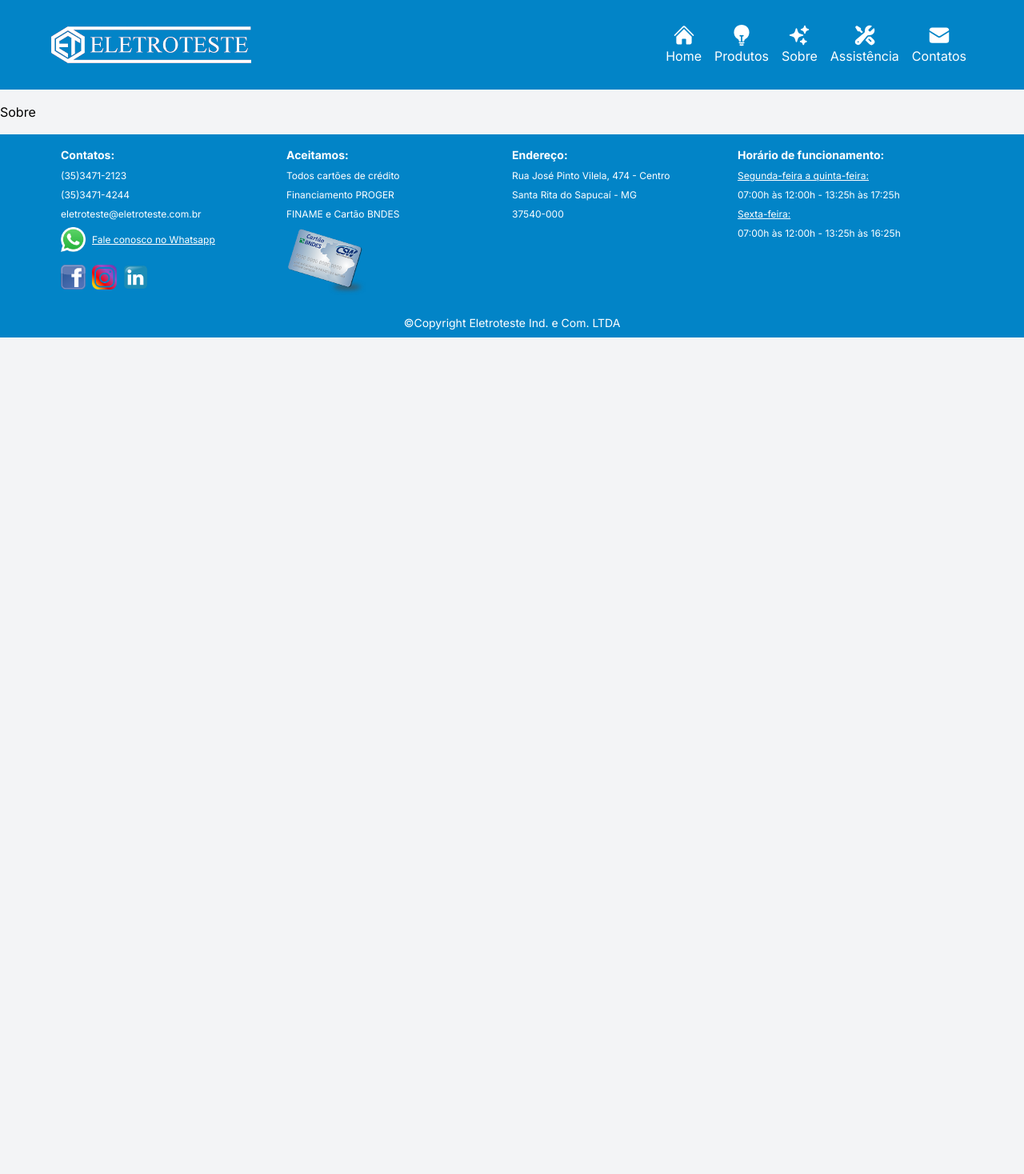
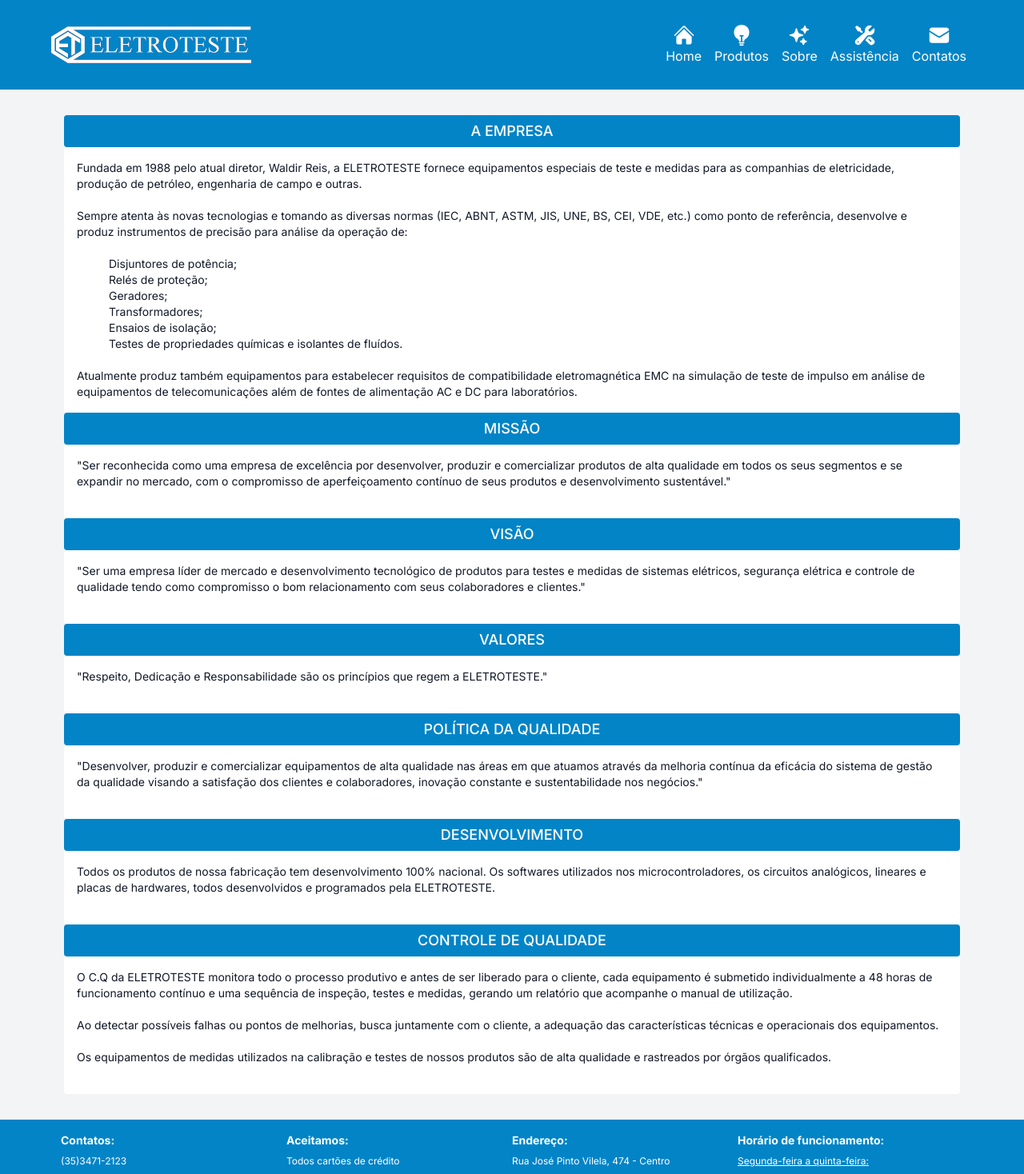
Before and after one commit to FernandoAvellar/eletroteste.com.br, a Next.js app: page /sobre in a window 1280 px wide. Shown: the top 1468 px of the page at 80% size. Before the commit the page ends 800 px from the top, so only its background shows below. Built offline with nearby package versions, Linux system fonts and the light colour scheme.

Commit message:
inicio da pagina sobre

```diff
--- a/app/sobre/page.js
+++ b/app/sobre/page.js
@@ -1,7 +1,130 @@
 export default function SobrePage() {
   return (
     <>
-      <h1>Sobre</h1>
+      <div className="container mx-auto flex max-w-6xl flex-col items-center justify-center p-4">
+        <div className="flex h-10 w-full items-center justify-center rounded bg-sky-600">
+          <p className="text-lg font-medium text-white">A EMPRESA</p>
+        </div>
+        <div className="h-fill flex w-full flex-col rounded bg-white p-4 text-sm text-gray-900">
+          <p>
+            Fundada em 1988 pelo atual diretor, Waldir Reis, a ELETROTESTE
+            fornece equipamentos especiais de teste e medidas para as companhias
+            de eletricidade, produção de petróleo, engenharia de campo e outras.
+          </p>
+          <br></br>
+          <p>
+            Sempre atenta às novas tecnologias e tomando as diversas normas
+            (IEC, ABNT, ASTM, JIS, UNE, BS, CEI, VDE, etc.) como ponto de
+            referência, desenvolve e produz instrumentos de precisão para
+            análise da operação de:
+          </p>
+          <br></br>
+          <ul className="pl-10">
+            <li>Disjuntores de potência;</li>
+            <li>Relés de proteção;</li>
+            <li>Geradores;</li>
+            <li>Transformadores;</li>
+            <li>Ensaios de isolação;</li>
+            <li>Testes de propriedades químicas e isolantes de fluídos.</li>
+          </ul>
+          <br></br>
+          <p>
+            Atualmente produz também equipamentos para estabelecer requisitos de
+            compatibilidade eletromagnética EMC na simulação de teste de impulso
+            em análise de equipamentos de telecomunicações além de fontes de
+            alimentação AC e DC para laboratórios.
+          </p>
+        </div>
+        <div className="flex h-10 w-full items-center justify-center rounded bg-sky-600">
+          <p className="text-lg font-medium text-white">MISSÃO</p>
+        </div>
+        <div className="h-fill flex w-full flex-col rounded bg-white p-4 text-sm text-gray-900">
+          <p>
+            &quot;Ser reconhecida como uma empresa de excelência por
+            desenvolver, produzir e comercializar produtos de alta qualidade em
+            todos os seus segmentos e se expandir no mercado, com o compromisso
+            de aperfeiçoamento contínuo de seus produtos e desenvolvimento
+            sustentável.&quot;
+          </p>
+          <br></br>
+        </div>
+        <div className="flex h-10 w-full items-center justify-center rounded bg-sky-600">
+          <p className="text-lg font-medium text-white">VISÃO</p>
+        </div>
+        <div className="h-fill flex w-full flex-col rounded bg-white p-4 text-sm text-gray-900">
+          <p>
+            &quot;Ser uma empresa líder de mercado e desenvolvimento tecnológico
+            de produtos para testes e medidas de sistemas elétricos, segurança
+            elétrica e controle de qualidade tendo como compromisso o bom
+            relacionamento com seus colaboradores e clientes.&quot;
+          </p>
+          <br></br>
+        </div>
+        <div className="flex h-10 w-full items-center justify-center rounded bg-sky-600">
+          <p className="text-lg font-medium text-white">VALORES</p>
+        </div>
+        <div className="h-fill flex w-full flex-col rounded bg-white p-4 text-sm text-gray-900">
+          <p>
+            &quot;Respeito, Dedicação e Responsabilidade são os princípios que
+            regem a ELETROTESTE.&quot;
+          </p>
+          <br></br>
+        </div>
+        <div className="flex h-10 w-full items-center justify-center rounded bg-sky-600">
+          <p className="text-lg font-medium text-white">
+            POLÍTICA DA QUALIDADE
+          </p>
+        </div>
+        <div className="h-fill flex w-full flex-col rounded bg-white p-4 text-sm text-gray-900">
+          <p>
+            &quot;Desenvolver, produzir e comercializar equipamentos de alta
+            qualidade nas áreas em que atuamos através da melhoria contínua da
+            eficácia do sistema de gestão da qualidade visando a satisfação dos
+            clientes e colaboradores, inovação constante e sustentabilidade nos
+            negócios.&quot;
+          </p>
+          <br></br>
+        </div>
+        <div className="flex h-10 w-full items-center justify-center rounded bg-sky-600">
+          <p className="text-lg font-medium text-white">DESENVOLVIMENTO</p>
+        </div>
+        <div className="h-fill flex w-full flex-col rounded bg-white p-4 text-sm text-gray-900">
+          <p>
+            Todos os produtos de nossa fabricação tem desenvolvimento 100%
+            nacional. Os softwares utilizados nos microcontroladores, os
+            circuitos analógicos, lineares e placas de hardwares, todos
+            desenvolvidos e programados pela ELETROTESTE.
+          </p>
+          <br></br>
+        </div>
+        <div className="flex h-10 w-full items-center justify-center rounded bg-sky-600">
+          <p className="text-lg font-medium text-white">
+            CONTROLE DE QUALIDADE
+          </p>
+        </div>
+        <div className="h-fill flex w-full flex-col rounded bg-white p-4 text-sm text-gray-900">
+          <p>
+            O C.Q da ELETROTESTE monitora todo o processo produtivo e antes de
+            ser liberado para o cliente, cada equipamento é submetido
+            individualmente a 48 horas de funcionamento contínuo e uma sequência
+            de inspeção, testes e medidas, gerando um relatório que acompanhe o
+            manual de utilização.
+          </p>
+          <br></br>
+          <p>
+            Ao detectar possíveis falhas ou pontos de melhorias, busca
+            juntamente com o cliente, a adequação das características técnicas e
+            operacionais dos equipamentos.
+          </p>
+          <br></br>
+          <p>
+            Os equipamentos de medidas utilizados na calibração e testes de
+            nossos produtos são de alta qualidade e rastreados por órgãos
+            qualificados.
+          </p>
+          <br></br>
+        </div>
+      </div>
     </>
   )
 }
```
